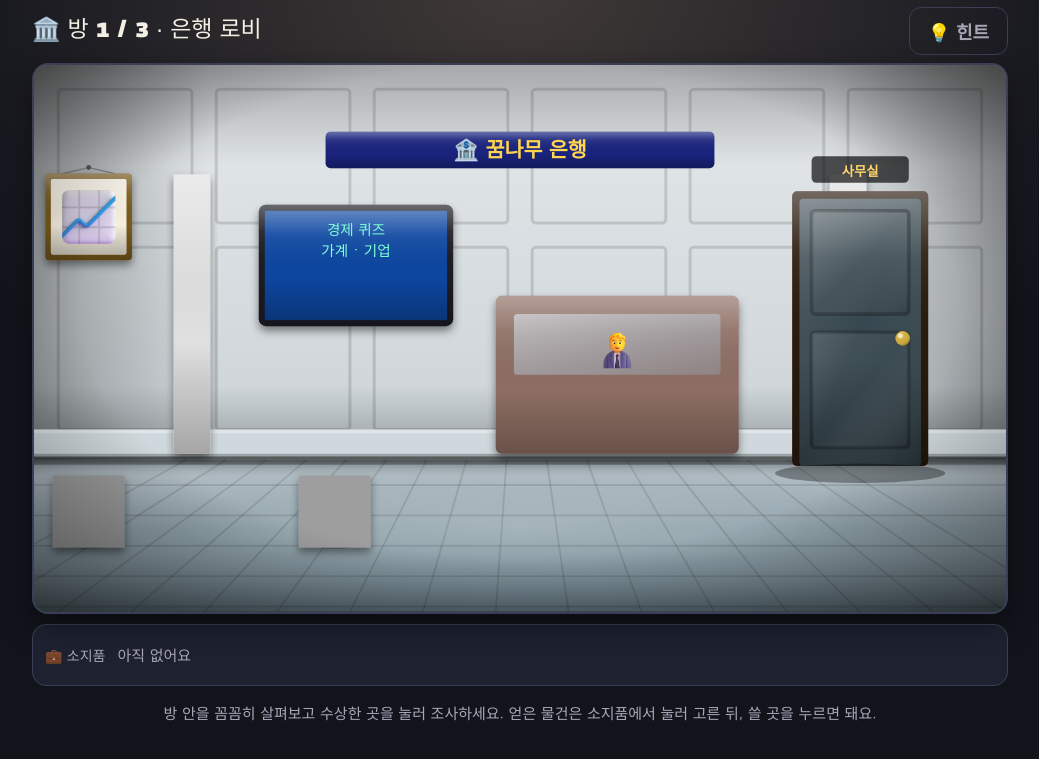
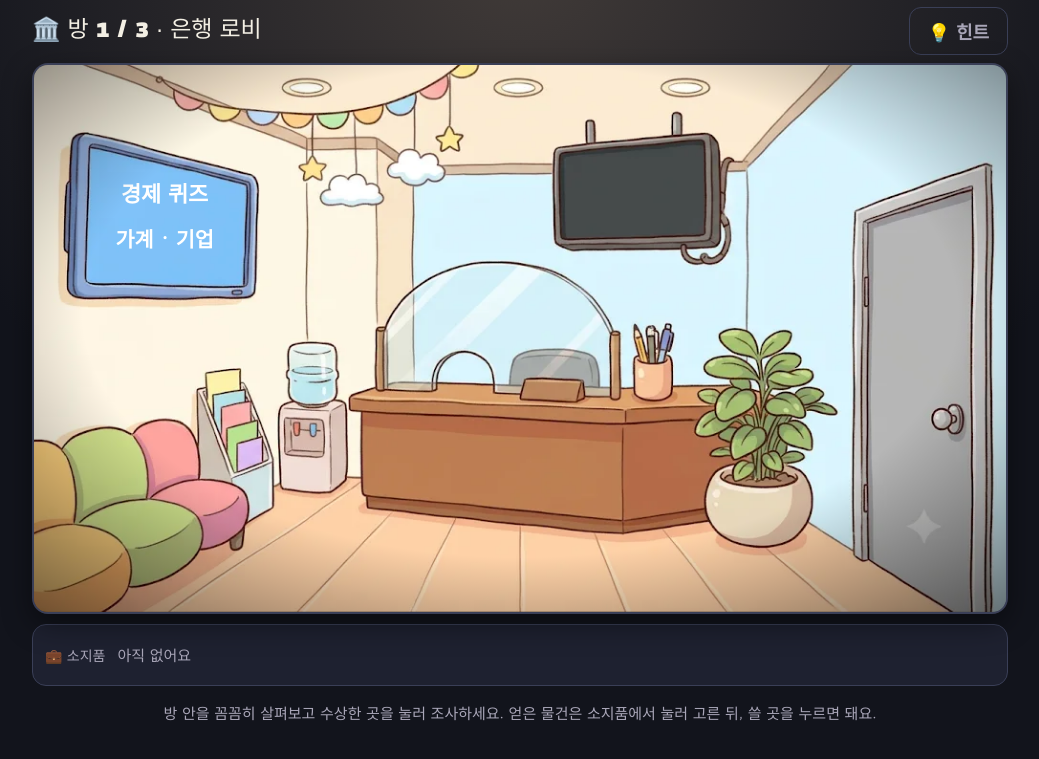
Before and after one commit to mummummi/game6grade, a plain HTML site: page g6-bank.html in a window 1280 px wide. Both pictures are taken after a click on the button "탈출 시작 ▶". Shown: the part 51-810 px from the top of the page, without its empty margins (120-1159 px from the left). Drawn offline with Linux system fonts and the light colour scheme; grey boxes are pictures that could not be loaded.

Commit message:
6학년 어린이 은행 대작전 방탈출 배경을 AI 일러스트로 교체
Co-Authored-By: Claude Opus 5.5 <noreply@anthropic.com>
Claude-Session: https://claude.ai/code/session_01ScfXXMpeK4xSozEf9WkLBv

```diff
--- a/g6-bank.html
+++ b/g6-bank.html
@@ -29,7 +29,7 @@ button{font-family:inherit;font-size:18px;border:0;border-radius:12px;padding:10
 .roombar{display:flex;justify-content:space-between;align-items:center;margin:6px 0 8px;gap:8px;flex-wrap:wrap}
 .scene{position:relative;width:100%;border-radius:16px;overflow:hidden;border:2px solid var(--line);box-shadow:0 10px 30px rgba(0,0,0,.45);background:#000}
 .scene svg{display:block;width:100%;height:auto}
-.hot{cursor:pointer;transition:filter .15s}
+.hot .ah{fill:#fff;fill-opacity:0;stroke:#fff;stroke-opacity:0;stroke-width:5;transition:fill-opacity .15s,stroke-opacity .15s}.hot:hover .ah{fill-opacity:.14;stroke-opacity:.95}.hot.selhint .ah{stroke:#ffd54f;stroke-opacity:1;fill-opacity:.12}.hot.done .ah{fill-opacity:0}.hot{cursor:pointer;transition:filter .15s}
 .hot:hover{filter:drop-shadow(0 0 12px color-mix(in srgb,var(--gold) 90%,transparent)) brightness(1.08)}
 .hot.done{filter:saturate(.75)}
 .hot.selhint{animation:hl 1.2s ease-in-out infinite}
@@ -360,6 +360,19 @@ const sw=S*1.1;return EM(x,y-S*0.12,e,S*0.68,'filter="url(#sh)"')+R(x-sw/2,y+S*0
 /* 🧸 분위기 소품 (문제와 상관없는 기물 · 눌러 보면 설명만 나와요) */
 const DECOR=[[["p", "📈", "환율 전광판", 90, 250, 150, "오늘의 환율이 표시돼 있어요. 숫자가 계속 바뀌어요."], ["f", "🖊️", "기념 볼펜", 90, 735, 125, "은행 로고가 새겨진 볼펜이에요."], ["f", "🪴", "로비 화분", 495, 735, 125, "돈나무라고 불리는 화분이래요. 돈은 안 열려요!"]], [["p", "🖼️", "은행 창립 사진", 945, 250, 150, "50년 전 은행이 처음 생긴 날 사진이에요."], ["f", "☕", "커피 머신", 90, 735, 125, "직원들이 쓰는 커피 머신이에요."], ["f", "🗂️", "파일 상자", 1140, 735, 125, "작년 회의 자료예요. 이번 문제와는 관계없어요."]], [["s", "📹", "감시 카메라", 90, 250, 150, "빨간 불이 깜빡여요. 지켜보고 있다!"], ["f", "💼", "빈 서류 가방", 1050, 735, 125, "금고실에 두고 간 빈 가방이에요."], ["s", "🚨", "경보 장치", 1170, 250, 150, "지금은 꺼져 있어요. 휴, 다행이에요."]]];
 DECOR.forEach((list,ri)=>{const r=THEME.rooms[ri];if(!r)return;list.forEach((d,k)=>r.objects.push({id:'deco'+k,deco:1,title:d[1]+' '+d[2],art:DART(d),html:'<div class="box">'+d[6]+'</div>'}))});
+/* 🖼️ AI 배경 그림 */
+const ARTMAP={"rooms": [{"quiz": [60, 110, 310, 270, {"svg": "T(215,225,'경제 퀴즈','#fff',36,'bold')+T(215,300,'가계 · 기업','#fff',34,'bold')"}], "teller": [520, 320, 590, 450], "door": [1340, 160, 230, 660], "deco0": [850, 90, 280, 210], "deco1": [980, 420, 70, 130], "deco2": [1090, 430, 220, 360]}, {"chart": [60, 110, 310, 270, {"svg": "T(215,200,'고객 분석','#fff',34,'bold')+T(215,265,'띠그래프','#ffeb3b',30,'bold')+T(215,325,'원그래프','#80deea',30,'bold')"}], "desk": [520, 520, 590, 250], "door": [1340, 160, 230, 660], "deco0": [770, 230, 220, 140], "deco1": [600, 350, 120, 130], "deco2": [980, 420, 150, 130]}, {"vault": [580, 210, 460, 450], "coins": [20, 560, 340, 320], "deco0": [350, 110, 140, 110], "deco1": [1030, 670, 190, 190], "deco2": [1380, 50, 90, 130]}], "id": "g6-bank"};
+const AMbox=a=>{const ns='http://www.w3.org/2000/svg';const sv=document.createElementNS(ns,'svg');sv.setAttribute('width','1600');sv.setAttribute('height','900');sv.style.cssText='position:absolute;left:-9999px;top:0';sv.innerHTML=DEFS+a;document.body.appendChild(sv);let b={x:0,y:0,width:1,height:1};try{const g=document.createElementNS(ns,'g');while(sv.childNodes.length>1)g.appendChild(sv.childNodes[1]);sv.appendChild(g);const r=g.getBBox();b={x:r.x,y:r.y,width:r.width||1,height:r.height||1}}catch(e){}sv.remove();return b};
+ARTMAP.rooms.forEach((hot,ri)=>{const r=THEME.rooms[ri];if(!r||!hot)return;const src='art/'+ARTMAP.id+'_'+(ri+1)+'.webp';
+ r.bg=()=>`<image href="${src}" x="0" y="0" width="1600" height="900" preserveAspectRatio="xMidYMid slice"/>`;
+ r.objects=r.objects.filter(o=>!(o.deco&&!hot[o.id]));
+ r.objects.forEach(o=>{const h=hot[o.id];if(!h)return;const [x,y,w,hh,opt]=h;const old=o.art;
+  o.art=()=>{let s='';if(opt&&opt.keep){const [tx,ty,sc]=opt.keep;s=`<g transform="translate(${tx} ${ty}) scale(${sc})">${val(old)}</g>`}
+   if(opt&&opt.clip){const [ox,oy,orr,nx,ny,nr]=opt.clip;const sc=nr/orr;const cid='cl_'+o.id;s+=`<clipPath id="${cid}"><circle cx="${ox}" cy="${oy}" r="${orr}"/></clipPath><g transform="translate(${nx-ox*sc} ${ny-oy*sc}) scale(${sc})"><g clip-path="url(#${cid})">${val(old)}</g></g>`}
+   if(opt&&opt.lab){const arr=eval(opt.lab.expr);s+=arr.map((t,i)=>{const [lx,ly]=opt.lab.pos?opt.lab.pos[i]:[x+w*(i+.5)/arr.length,opt.lab.y];return `<rect x="${lx-48}" y="${ly-30}" width="96" height="56" rx="14" fill="#3e2723" stroke="#ffe082" stroke-width="4" opacity=".92"/><text x="${lx}" y="${ly+10}" text-anchor="middle" font-size="32" font-weight="bold" fill="#ffe082">${t}</text>`}).join('')}
+   if(opt&&opt.svg){s+=eval(opt.svg)}
+   if(opt&&opt.fit){const a=val(old);const b=AMbox(a);const p=opt.pad??0.9;const sc=Math.min(w/b.width,hh/b.height)*p;const tx=x+w/2-(b.x+b.width/2)*sc,ty=y+hh/2-(b.y+b.height/2)*sc;s=`<g transform="translate(${tx} ${ty}) scale(${sc})" opacity="${opt.op??1}">${a}</g>`}
+   return s+`<rect class="ah" x="${x}" y="${y}" width="${w}" height="${hh}" rx="22"/>`}})});
 THEME.rooms.forEach((r,ri)=>r.objects.forEach(o=>{if(!o._rid){o.id='r'+ri+'_'+o.id;o._rid=1}}));/* 방마다 물건 id를 따로 → 다른 방의 같은 이름 문/물건이 '이미 푼 것'으로 처리되는 문제 방지 */
 try{const U=S.used||{};if(Object.keys(U).some(k=>!/^[pu]_r\d+_/.test(k))){THEME.rooms.forEach((r,ri)=>r.objects.forEach(o=>{const base=o.id.replace(/^r\d+_/,'');['p_','u_'].forEach(pf=>{if(U[pf+base]&&(ri<S.room||(base!=='door'&&ri<=S.room)))U[pf+o.id]=1})}));Object.keys(U).forEach(k=>{if(!/^[pu]_r\d+_/.test(k))delete U[k]});S.used=U;save()}}catch(e){}/* 예전 저장 기록 옮기기 */
 TH=THEME;if(GRADE<=2)document.body.classList.add('kids');S.max=S.max||0;render();
```
Also changed, not shown: art/g6-bank_1.webp (added), art/g6-bank_2.webp (added), art/g6-bank_3.webp (added).
